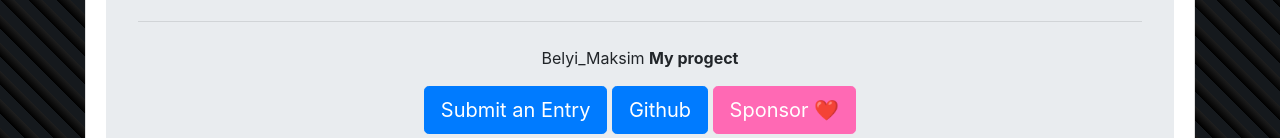
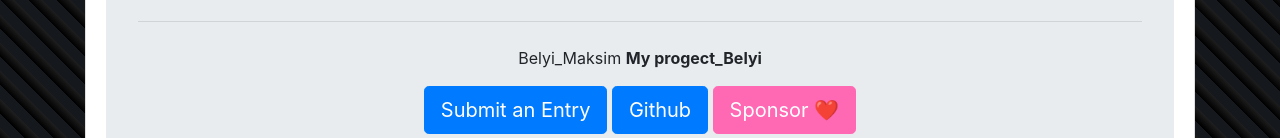
Before and after one commit to bwhite04/one_belyi1, a plain HTML site: page index.html in a window 1280 px wide. Shown: the part 574-712 px from the top of the page. Drawn offline with nearby package versions, Linux system fonts and the light colour scheme.

Commit message:
Update index.html

```diff
--- a/index.html
+++ b/index.html
@@ -108,7 +108,7 @@
                         <hr class="my-4" />
                         <p>
                             Belyi_Maksim
-                            <b>My progect</b>
+                            <b>My progect_Belyi</b>
                         </p>
                         <a class="btn btn-primary btn-lg" href="https://github.com/Metroxe/one-html-page-challenge/blob/master/README.md#how-to-submit" role="button">Submit an Entry</a>
                         <a class="btn btn-primary btn-lg" href="https://github.com/Metroxe/one-html-page-challenge" role="button">Github</a>
```
